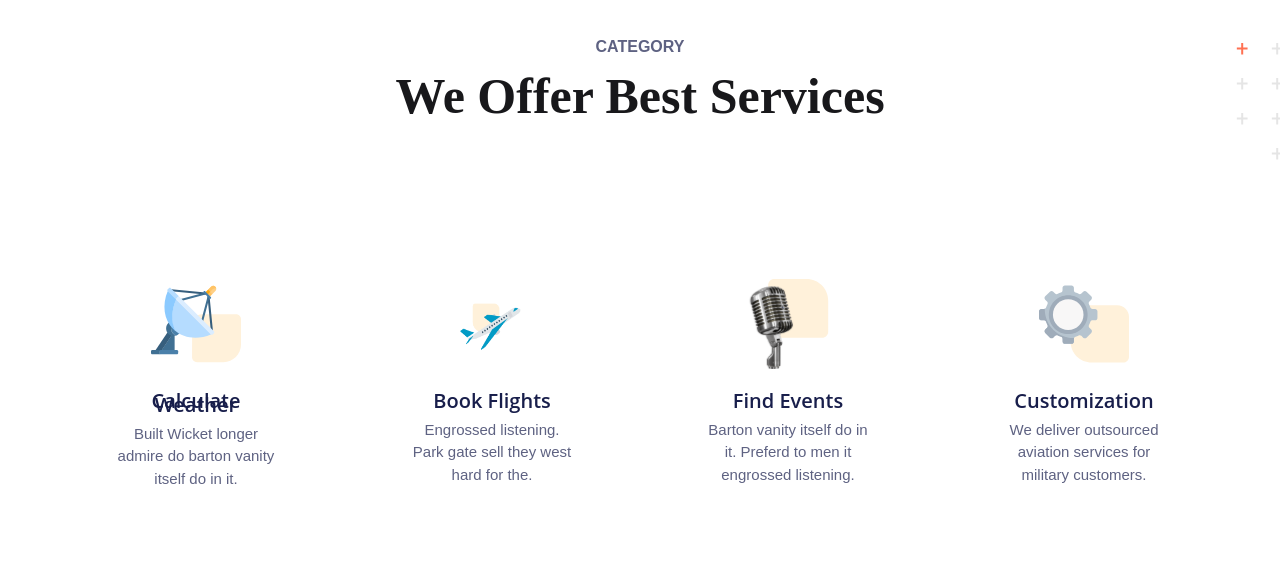
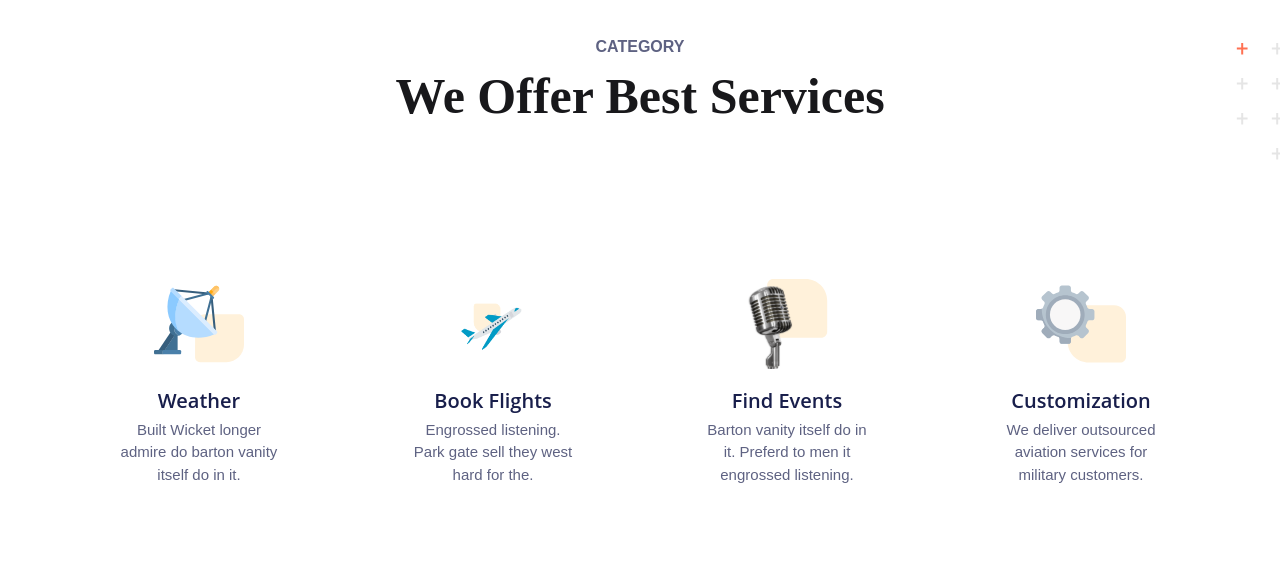
Before and after one commit to easinahmed/Jadoo_React_project, a React (Vite) app: page / in a window 1280 px wide. Shown: the part 880-1460 px from the top of the page. Built offline with nearby package versions, Linux system fonts and the light colour scheme; no server answers; sample sign-in values are in the browser's storage.

Commit message:
Service Updated

```diff
--- a/src/sections/ServiceSection.jsx
+++ b/src/sections/ServiceSection.jsx
@@ -7,7 +7,7 @@ const servicesData = [
     {
         id: 1,
         icon: service_icon_1,
-        title: "Calculate Weather",
+        title: " Weather",
         description: "Built Wicket longer admire do barton vanity itself do in it."
     },
     {
@@ -64,7 +64,7 @@ const ServiceSection = () => {
 
                 {/* Cards with stagger animation */}
                 <motion.div
-                    className="grid justify-between grid-cols-4 gap-6"
+                    className="grid justify-between grid-cols-4 gap-4"
                     variants={containerVariants}
                     initial="hidden"
                     whileInView="show"
```
